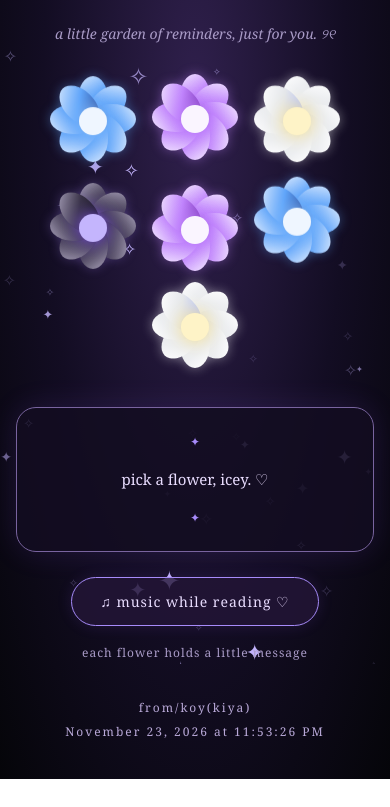
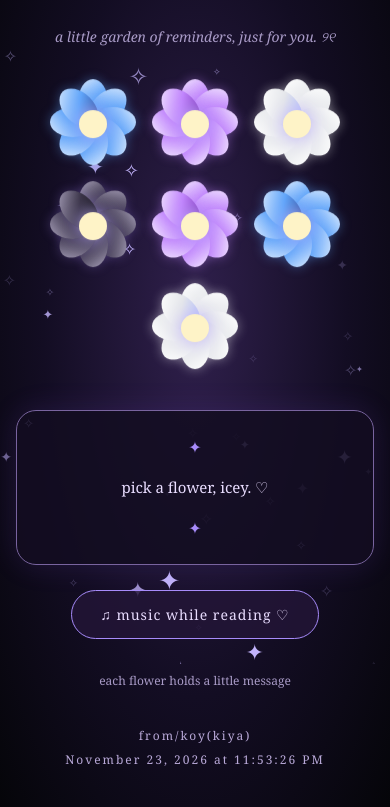
Before and after one commit to Akiiiiiraaaa/icey-bouquet, a plain HTML site: page index.html in a window 390 px wide. Shown: the part 180-987 px from the top of the page. Before the commit the page ends 959 px from the top, so only its background shows below. Drawn offline with Linux system fonts and the light colour scheme.

Commit message:
Refactor CSS for improved readability and structure

```diff
--- a/style.css
+++ b/style.css
@@ -7,12 +7,7 @@
 
 body {
   min-height: 100vh;
-  background: radial-gradient(
-    ellipse at 50% 30%,
-    #30204d 0%,
-    #130d23 55%,
-    #050509 100%
-  );
+  background: radial-gradient(ellipse at center, #30204d, #130d23 55%, #050509);
   color: #f5f0ff;
   font-family: Georgia, serif;
   overflow-x: hidden;
@@ -23,7 +18,6 @@ body {
   inset: 0;
   pointer-events: none;
   overflow: hidden;
-  z-index: 0;
 }
 
 .star {
@@ -34,7 +28,6 @@ body {
 
 .page {
   position: relative;
-  z-index: 1;
   min-height: 100vh;
   padding: 35px 20px;
   display: flex;
@@ -45,9 +38,7 @@ body {
 .top-stars {
   color: #a78bfa;
   letter-spacing: 8px;
-  font-size: 14px;
   margin-bottom: 25px;
-  text-align: center;
 }
 
 h1 {
@@ -72,8 +63,6 @@ h1 {
   text-align: center;
 }
 
-/* flower garden */
-
 .flower-garden {
   width: min(500px, 95vw);
   min-height: 340px;
@@ -86,35 +75,19 @@ h1 {
   padding: 35px 15px;
 }
 
-/* clickable flowers */
-
 .flower {
   position: relative;
   width: 100px;
   height: 100px;
   cursor: pointer;
-  transition: transform .3s ease, filter .3s ease;
+  transition: transform .3s, filter .3s;
   animation: float 3s ease-in-out infinite;
-  -webkit-tap-highlight-color: transparent;
 }
 
 .flower:hover {
   transform: scale(1.12);
   filter: brightness(1.25);
 }
-
-.flower:active {
-  transform: scale(.9);
-}
-
-.flower:nth-child(2) { animation-delay: .5s; }
-.flower:nth-child(3) { animation-delay: 1s; }
-.flower:nth-child(4) { animation-delay: 1.5s; }
-.flower:nth-child(5) { animation-delay: 2s; }
-.flower:nth-child(6) { animation-delay: .8s; }
-.flower:nth-child(7) { animation-delay: 1.2s; }
-
-/* petals */
 
 .petals {
   position: absolute;
@@ -127,59 +100,29 @@ h1 {
   height: 46px;
   left: 35px;
   top: 5px;
-  border-radius: 50% 50% 45% 45%;
+  border-radius: 50%;
   transform-origin: 15px 43px;
 }
-
-/* blue */
 
 .blue .petal {
   background: linear-gradient(145deg, #dbeafe, #60a5fa, #1e3a8a);
   box-shadow: 0 0 12px #60a5fa66;
 }
 
-.blue .center {
-  background: #eff6ff;
-  box-shadow: 0 0 18px #93c5fd;
-}
-
-/* purple */
-
 .purple .petal {
   background: linear-gradient(145deg, #f3e8ff, #c084fc, #6b21a8);
   box-shadow: 0 0 12px #c084fc66;
 }
 
-.purple .center {
-  background: #faf5ff;
-  box-shadow: 0 0 18px #c084fc;
+.white .petal {
+  background: linear-gradient(145deg, #fff, #e5e7eb, #a5b4fc);
+  box-shadow: 0 0 12px #fff6;
 }
-
-/* white */
-
-.white .petal {
-  background: linear-gradient(145deg, #ffffff, #e5e7eb, #a5b4fc);
-  box-shadow: 0 0 12px #ffffff66;
-}
-
-.white .center {
-  background: #fef3c7;
-  box-shadow: 0 0 18px #fde68a;
-}
-
-/* black */
 
 .black .petal {
   background: linear-gradient(145deg, #aaa2bd, #393347, #08080c);
   box-shadow: 0 0 12px #a78bfa44;
 }
-
-.black .center {
-  background: #c4b5fd;
-  box-shadow: 0 0 18px #8b5cf6;
-}
-
-/* flower center */
 
 .center {
   position: absolute;
@@ -188,10 +131,9 @@ h1 {
   width: 28px;
   height: 28px;
   border-radius: 50%;
-  z-index: 5;
+  background: #fef3c7;
+  box-shadow: 0 0 18px #c4b5fd;
 }
-
-/* message card */
 
 .message-card {
   width: min(380px, 92vw);
@@ -205,26 +147,19 @@ h1 {
   text-align: center;
   display: flex;
   flex-direction: column;
-  justify-content: center;
   gap: 15px;
-  scrollbar-width: thin;
-  scrollbar-color: #79649f transparent;
 }
 
 #message {
   color: #e9ddff;
   font-size: 15px;
   line-height: 1.9;
-  transition: .3s;
   overflow-wrap: break-word;
 }
 
 .small-star {
   color: #a78bfa;
-  font-size: 12px;
 }
-
-/* music button */
 
 #musicBtn {
   margin-top: 25px;
@@ -236,32 +171,35 @@ h1 {
   font-family: Georgia, serif;
   font-size: 14px;
   letter-spacing: 1px;
-  box-shadow: 0 0 15px #8b5cf622;
-  transition: .3s ease;
   cursor: pointer;
+  transition: .3s;
 }
 
 #musicBtn:hover {
   background: #392552;
   box-shadow: 0 0 20px #a78bfa66;
-  transform: translateY(-2px);
 }
 
-#musicBtn:active {
-  transform: scale(.95);
+.music-player {
+  margin-top: 15px;
+  width: min(320px, 90vw);
+  overflow: hidden;
+  border-radius: 12px;
 }
 
-/* hint */
+.music-player iframe {
+  display: block;
+  width: 100%;
+  height: 180px;
+  border: 0;
+}
 
 .hint {
   color: #a99bc7;
   font-size: 12px;
-  letter-spacing: 1px;
   margin-top: 18px;
   text-align: center;
 }
-
-/* footer */
 
 footer {
   margin-top: 35px;
@@ -272,58 +210,19 @@ footer {
   line-height: 2;
 }
 
-/* animations */
-
 @keyframes twinkle {
-  from {
-    opacity: .2;
-    transform: scale(.8);
-  }
-  to {
-    opacity: 1;
-    transform: scale(1.2);
-  }
+  from { opacity: .2; transform: scale(.8); }
+  to { opacity: 1; transform: scale(1.2); }
 }
 
 @keyframes float {
-  0%, 100% {
-    translate: 0 0;
-  }
-  50% {
-    translate: 0 -9px;
-  }
+  0%, 100% { translate: 0 0; }
+  50% { translate: 0 -9px; }
 }
 
-@keyframes bloom {
-  0% {
-    scale: .8;
-  }
-  100% {
-    scale: 1.15;
-  }
+@media (max-width: 450px) {
+  .flower-garden { gap: 12px; }
+  .flower { width: 90px; height: 90px; }
+  .petal { left: 30px; }
+  .center { left: 31px; }
 }
-
-.flower.blooming {
-  animation: bloom .4s ease;
-}
-
-/* mobile */
-
-@media (max-width: 450px) {
-  .flower-garden {
-    gap: 12px;
-  }
-
-  .flower {
-    width: 90px;
-    height: 90px;
-  }
-
-  .petal {
-    left: 30px;
-  }
-
-  .center {
-    left: 31px;
-  }
-}
```
